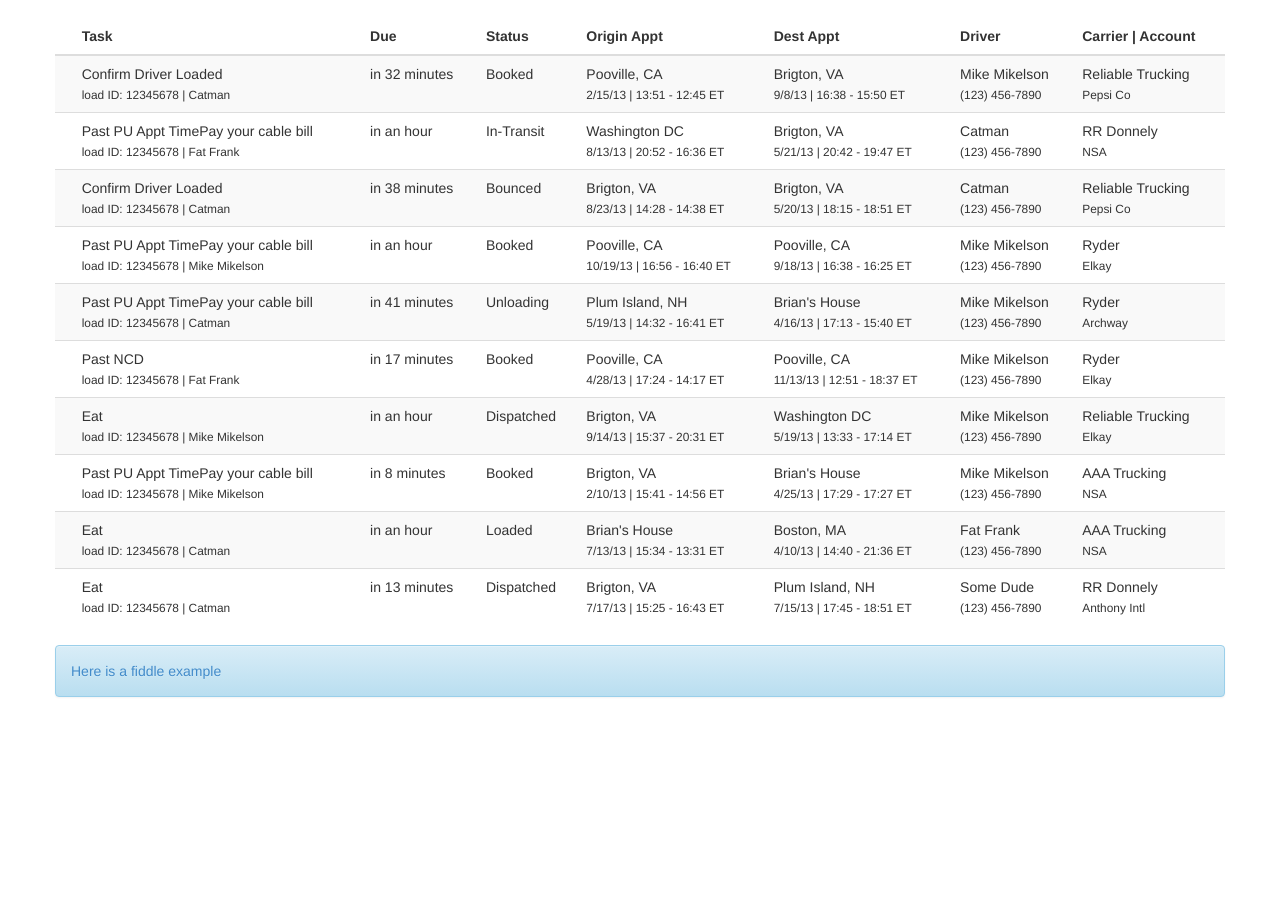
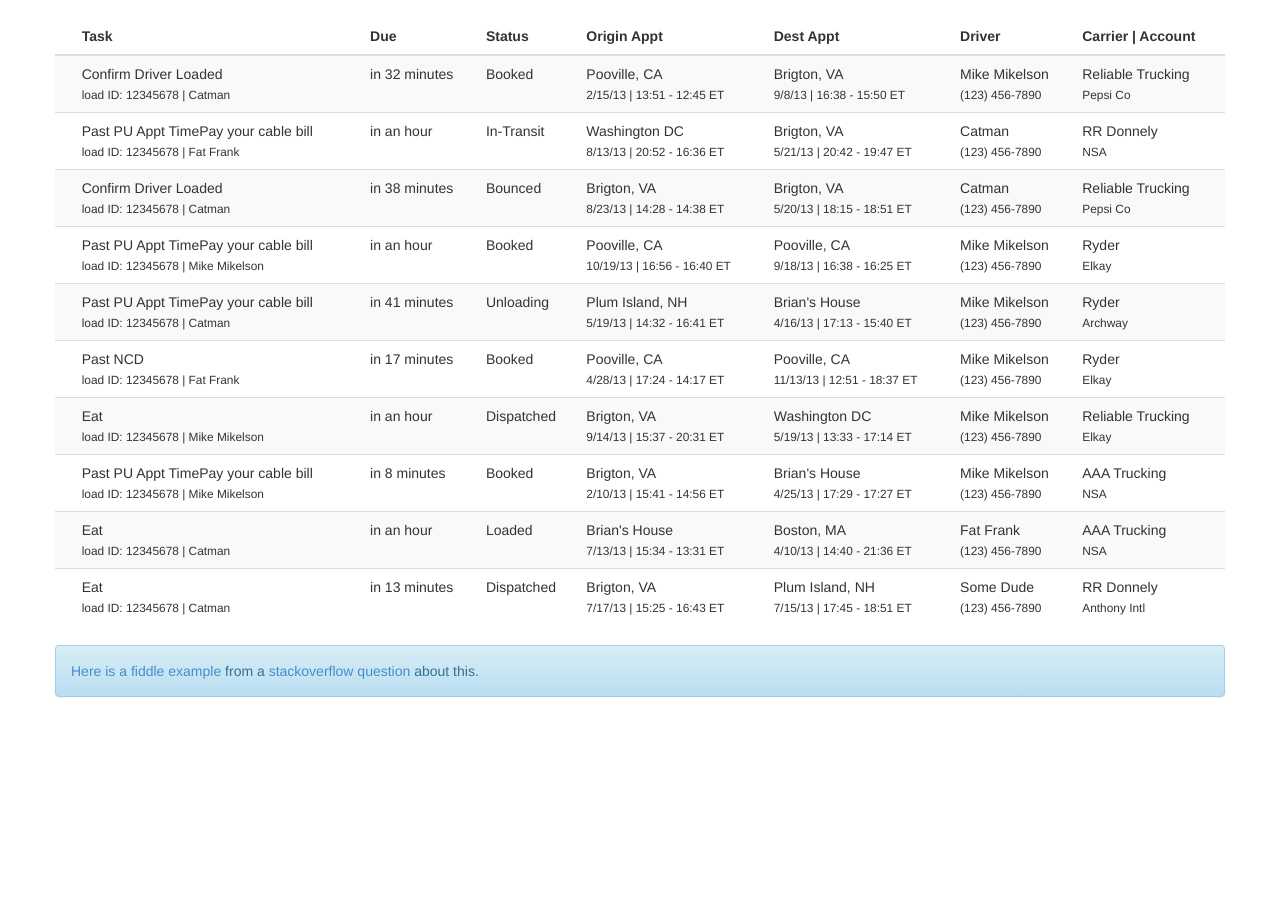
Before and after one commit to mkoryak/floatThead, a Jekyll site: the page built from examples/bootstrap3.html, in a window 1280 px wide. Shown: the part 798-1715 px from the top of the page. Built offline with Jekyll 4.4.1, drawn with Linux system fonts in a browser that asks for light colours; Markdown is read by kramdown in place of the engine named in the settings; comment, search, counter and statistics services are not loaded.

Commit message:
update reference

```diff
--- a/examples/bootstrap3.html
+++ b/examples/bootstrap3.html
@@ -451,7 +451,7 @@ $("table.table").floatThead()
     </table>
 
     <div class="alert alert-info">
-        <a href="http://jsbin.com/zuzuqe/1/">Here is a fiddle example</a>
+        <a href="http://jsfiddle.net/DTcHh/6401/">Here is a fiddle example</a> from a <a href="http://stackoverflow.com/q/24840074/26188">stackoverflow question</a> about this.
     </div>
 
 
```
